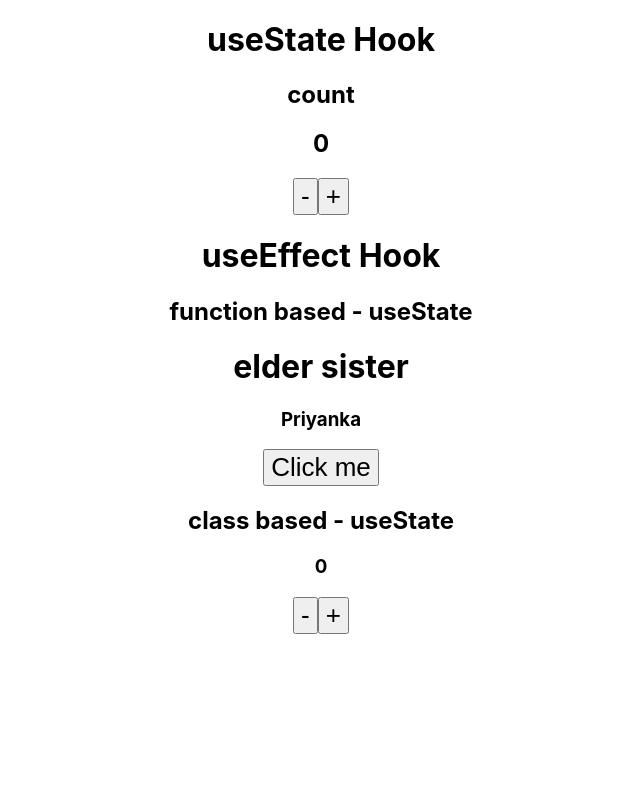
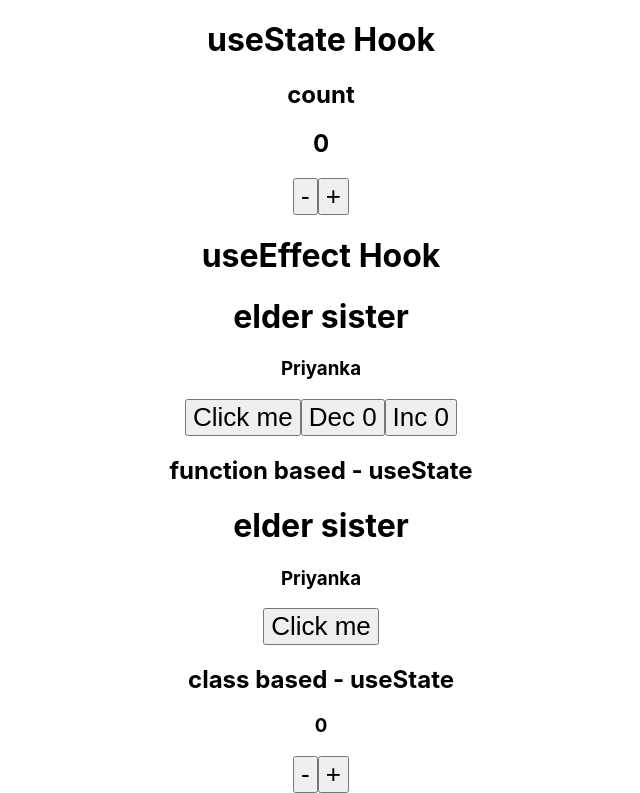
Before and after one commit to neetugond/react-revision, a React (Vite) app in the folder state-mgmt-one/: page / in a window 1280 px wide. Shown: the part 2758-3551 px from the top of the page, without its empty margins (319-959 px from the left). Before the commit the page ends 3392 px from the top, so only its background shows below. Built offline with nearby package versions, Linux system fonts and the light colour scheme; no server answers.

Commit message:
useEffect

```diff
--- a/state-mgmt-one/src/functionalComponent/UseEffectHook.jsx
+++ b/state-mgmt-one/src/functionalComponent/UseEffectHook.jsx
@@ -1,9 +1,44 @@
-import React from 'react'
+import React, { useState, useEffect } from 'react'
+// after render componentdidMount and componentdidUpdate replace by useEffect in functional component
 
 const UseEffectHook = () => {
+    const [data, setData] = useState("elder sister")
+    const [name, setName] = useState("Priyanka")
+    const [increment, setIncrement] = useState(0);
+    const [decrement, setDecrement] = useState(0);
+
+    useEffect(() => {
+console.log('thank you')
+    },[increment])
+    // if array of dependencies empty then only once thank you will called - componentDidMount(mounting phase)
+    // if no array of dependencies everytime called for the useState
+    // if any data pass in array of dependencies than will called only for that data in all lifecycle method - componentDidMount, componentDidUpdate and componentDidUnmount
+
+
+    const changeData = () => {
+        setData("younger sister");
+        setName("Neetu")
+
+    }
+    const handleDec = () => {
+
+            setDecrement(decrement-1)
+
+    }
+
+   const handelInc = () => {
+        setIncrement(increment+1)
+    }
+
+
     return (
         <>
             <h1>useEffect Hook</h1>
+            <h1>{data}</h1>
+            <h3>{name}</h3>
+            <button onClick={changeData}>Click me</button>
+            <button onClick={handleDec} >Dec {decrement}</button>
+            <button onClick={handelInc} >Inc {increment}</button>
         </>
     )
 }
```
